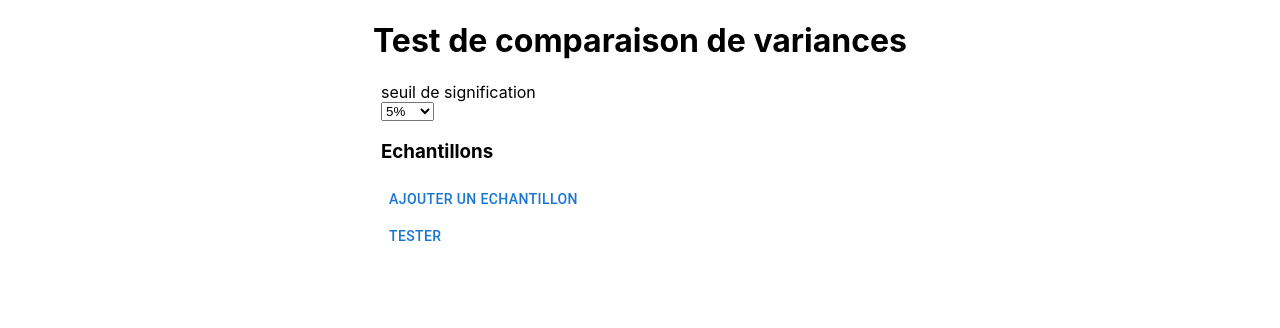
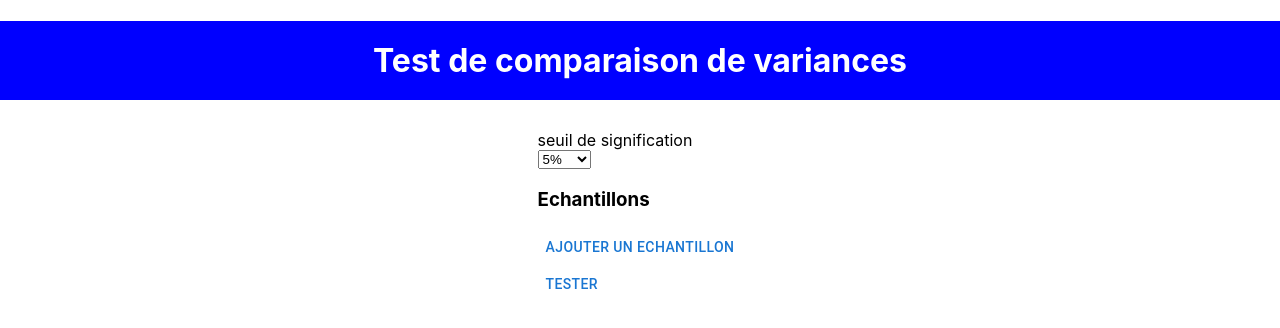
Before and after one commit to BrightkyEfoo/tp-data-analysis, a React (Create React App) app in the folder frontend/: page / in a window 1280 px wide. Shown: the top 328 px of the page. Built offline with nearby package versions, Linux system fonts and the light colour scheme.

Commit message:
designdata

```diff
--- a/frontend/src/App.css
+++ b/frontend/src/App.css
@@ -1,9 +1,23 @@
 .App {
   text-align: center;
+  /* display: flex;
+  flex-direction: column;
+  align-items: center; */
+}
+
+.main{
+  /* max-width: 800px;
+  width: fit-content; */
   display: flex;
-  flex-direction: column;
-  align-items: center;
+  justify-content: center;
 }
+.title{
+  background-color: blue;
+  color: white;
+  padding: 20px;
+
+}
+
 
 .App-logo {
   height: 40vmin;
--- a/frontend/src/App.tsx
+++ b/frontend/src/App.tsx
@@ -7,8 +7,8 @@ function App() {
   return (
     <div className="App">
       <div>
-        <h1>Test de comparaison de variances</h1>
-        <div>
+        <h1 className="title">Test de comparaison de variances</h1>
+        <div className="main">
 
           <EchantillonsConteneur />
 
--- a/frontend/src/components/EchantillonsConteneur.tsx
+++ b/frontend/src/components/EchantillonsConteneur.tsx
@@ -1,4 +1,4 @@
-import { CSSProperties, useState } from 'react';
+import react, { CSSProperties, useState } from 'react';
 import Echantillon from './Echantillon';
 import { EchantillonType } from '../types/states';
 import { Button, Modal } from '@mui/material';
```
